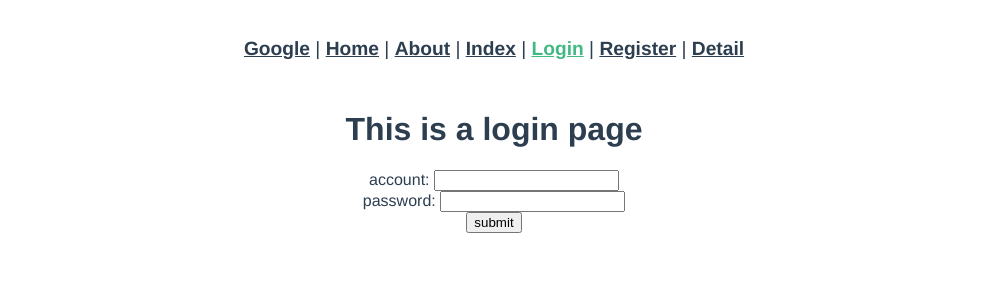
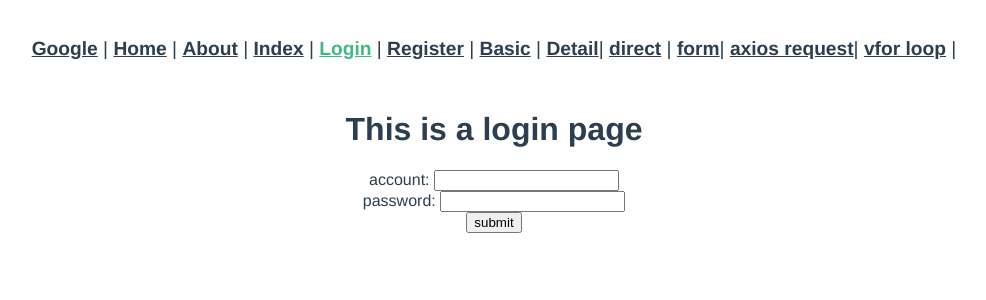
Before and after one commit to jydxh/vue_basic, a Vue app in the folder day02/demo/vue-project/: page /login in a window 1280 px wide. Shown: the top 300 px of the page, without its empty margins (146-1132 px from the left). Built offline with nearby package versions, Linux system fonts and the light colour scheme.

Commit message:
update the homepage with the navlink

```diff
--- a/day02/demo/vue-project/src/App.vue
+++ b/day02/demo/vue-project/src/App.vue
@@ -1,9 +1,11 @@
 <template>
 	<div id="app">
 		<nav class="nav">
-			<a :href="url" target="_b">{{ link }}</a> | <router-link to="/">Home</router-link> | <router-link to="/about">About</router-link> |
-			<router-link to="/index">Index</router-link> | <router-link to="/login">Login</router-link> | <router-link to="/register">Register</router-link> |
-			<router-link to="/detail">Detail</router-link>
+			<a :href="url" target="_b">{{ link }}</a>
+			| <router-link to="/">Home</router-link> | <router-link to="/about">About</router-link> | <router-link to="/index">Index</router-link> |
+			<router-link to="/login">Login</router-link> | <router-link to="/register">Register</router-link> | <router-link to="/basic">Basic</router-link> |
+			<router-link to="/detail">Detail</router-link>| <router-link to="/direct">direct</router-link> | <router-link to="/form">form</router-link>|
+			<router-link to="/http">axios request</router-link>| <router-link to="/vfor">vfor loop</router-link> |
 		</nav>
 		<!-- 路由系统的占位符 显示的具体内容取决于资源路径预期对应的
     vue组件 -->
--- a/day02/demo/vue-project/src/views/Http.vue
+++ b/day02/demo/vue-project/src/views/Http.vue
@@ -49,6 +49,7 @@
 <style lang="scss" scoped>
 	.header {
 		display: flex;
+		flex-wrap: no-wrap;
 		width: 80%;
 		margin: 0px auto;
 		padding: 10px 0;
```
Lines whose indentation alone changed are shown as unchanged.
